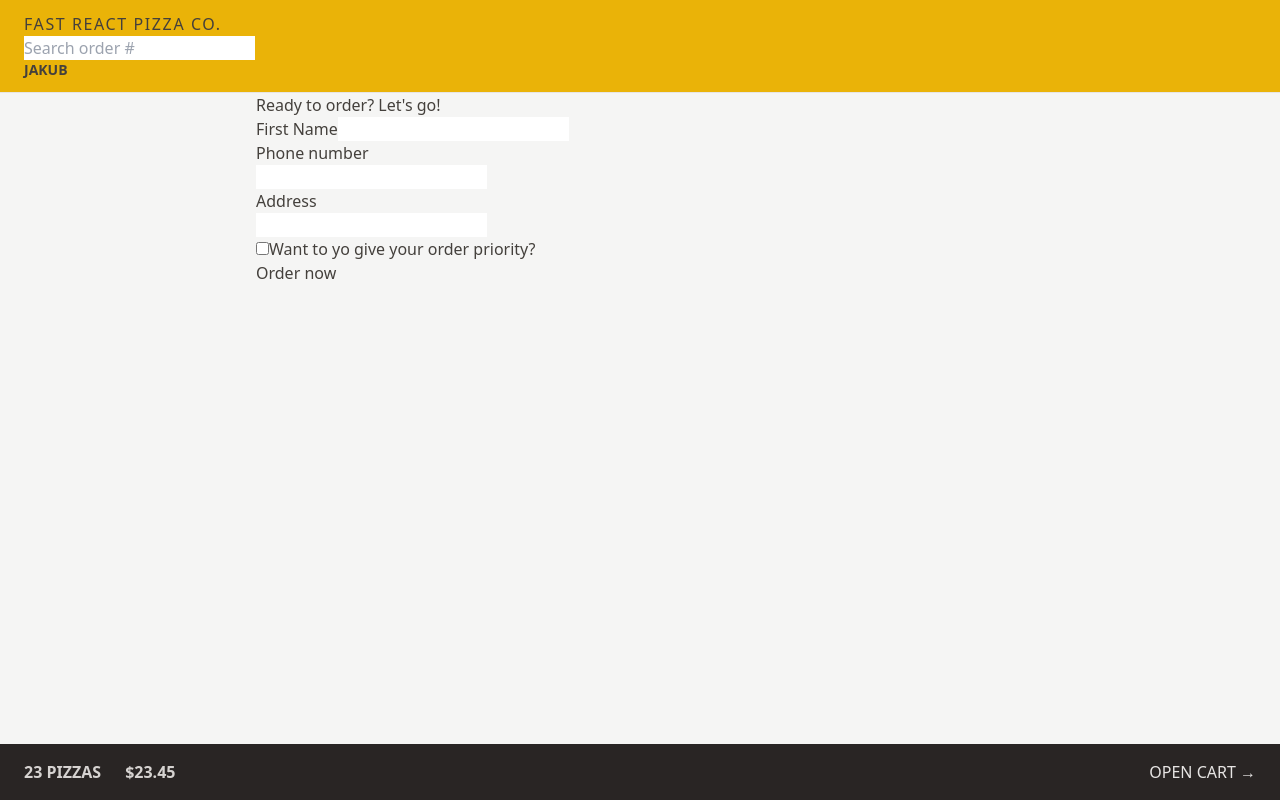
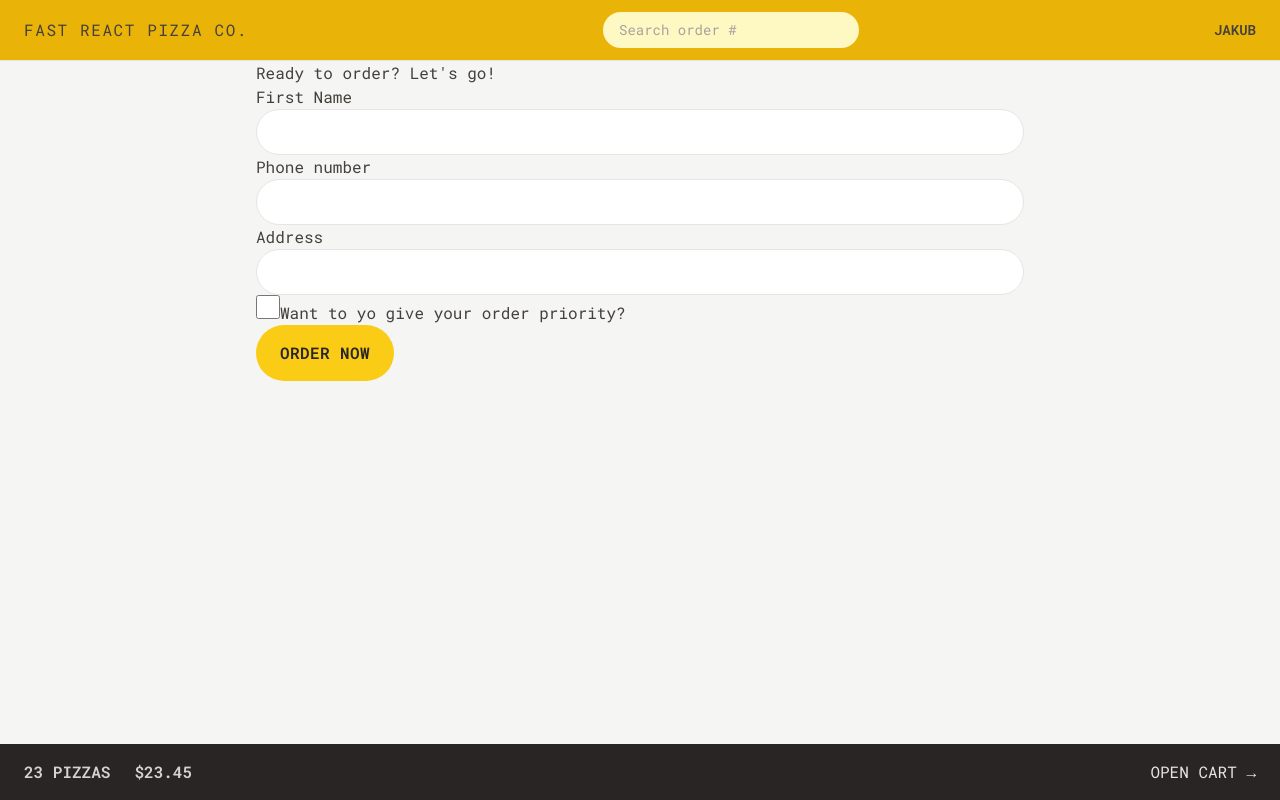
Before and after one commit to nastaj/fast-react-pizza, a React (Vite) app: page /order/new in a window 1280 px wide. Built offline with nearby package versions, Linux system fonts and the light colour scheme.

Commit message:
more styling

```diff
--- a/index.html
+++ b/index.html
@@ -3,7 +3,19 @@
   <head>
     <meta charset="UTF-8" />
     <link rel="icon" type="image/svg+xml" href="/vite.svg" />
-    <meta name="viewport" content="width=device-width, initial-scale=1.0" />
+    <meta
+      name="viewport"
+      content="width=device-width,
+    initial-scale=1.0"
+    />
+
+    <link rel="preconnect" href="https://fonts.googleapis.com" />
+    <link rel="preconnect" href="https://fonts.gstatic.com" crossorigin />
+    <link
+      href="https://fonts.googleapis.com/css2?family=Roboto+Mono:wght@300;400;500;600;700&display=swap"
+      rel="stylesheet"
+    />
+
     <title>Vite + React</title>
   </head>
   <body class="bg-stone-100 text-stone-700">
--- a/src/features/cart/Cart.jsx
+++ b/src/features/cart/Cart.jsx
@@ -1,23 +1,25 @@
-import { Link } from 'react-router-dom';
+import { Link } from "react-router-dom";
+import LinkButton from "../../ui/LinkButton";
+import Button from "../../ui/Button";
 
 const fakeCart = [
   {
     pizzaId: 12,
-    name: 'Mediterranean',
+    name: "Mediterranean",
     quantity: 2,
     unitPrice: 16,
     totalPrice: 32,
   },
   {
     pizzaId: 6,
-    name: 'Vegetale',
+    name: "Vegetale",
     quantity: 1,
     unitPrice: 13,
     totalPrice: 13,
   },
   {
     pizzaId: 11,
-    name: 'Spinach and Mushroom',
+    name: "Spinach and Mushroom",
     quantity: 1,
     unitPrice: 15,
     totalPrice: 15,
@@ -29,12 +31,13 @@
 
   return (
     <div>
-      <Link to="/menu">&larr; Back to menu</Link>
+      <LinkButton to="/menu">&larr; Back to menu</LinkButton>
 
       <h2>Your cart, %NAME%</h2>
 
       <div>
-        <Link to="/order/new">Order pizzas</Link>
+        <Button to="/order/new">Order pizzas</Button>
+
         <button>Clear cart</button>
       </div>
     </div>
--- a/src/features/order/CreateOrder.jsx
+++ b/src/features/order/CreateOrder.jsx
@@ -1,11 +1,12 @@
 import { useState } from "react";
 import { Form, redirect, useActionData, useNavigation } from "react-router-dom";
 import { createOrder } from "../../services/apiRestaurant";
+import Button from "../../ui/Button";
 
 // https://uibakery.io/regex-library/phone-number
 const isValidPhone = (str) =>
   /^\+?\d{1,4}?[-.\s]?\(?\d{1,3}?\)?[-.\s]?\d{1,4}[-.\s]?\d{1,4}[-.\s]?\d{1,9}$/.test(
-    str
+    str,
   );
 
 export async function action({ request }) {
@@ -26,10 +27,11 @@
 
   if (Object.keys(errors).length > 0) return errors;
 
-  // If everything is okay, create new order and redirect
-  const newOrder = await createOrder(order);
+  // // If everything is okay, create new order and redirect
+  // const newOrder = await createOrder(order);
 
-  return redirect(`/order/${newOrder.id}`);
+  // return redirect(`/order/${newOrder.id}`);
+  return null;
 }
 
 const fakeCart = [
@@ -72,13 +74,13 @@
       <Form method="POST">
         <div>
           <label>First Name</label>
-          <input type="text" name="customer" required />
+          <input className="input" type="text" name="customer" required />
         </div>
 
         <div>
           <label>Phone number</label>
           <div>
-            <input type="tel" name="phone" required />
+            <input className="input" type="tel" name="phone" required />
           </div>
           {formErrors?.phone && <p>{formErrors.phone}</p>}
         </div>
@@ -86,12 +88,13 @@
         <div>
           <label>Address</label>
           <div>
-            <input type="text" name="address" required />
+            <input type="text" name="address" required className="input" />
           </div>
         </div>
 
         <div>
           <input
+            className="h-6 w-6 accent-yellow-400 focus:outline-none focus:ring focus:ring-yellow-400 focus:ring-offset-2"
             type="checkbox"
             name="priority"
             id="priority"
@@ -103,9 +106,9 @@
 
         <div>
           <input type="hidden" name="cart" value={JSON.stringify(cart)} />
-          <button disabled={isSubmitting}>
+          <Button disabled={isSubmitting}>
             {isSubmitting ? "Placing order..." : "Order now"}
-          </button>
+          </Button>
         </div>
       </Form>
     </div>
--- a/src/features/order/SearchOrder.jsx
+++ b/src/features/order/SearchOrder.jsx
@@ -18,6 +18,7 @@
         placeholder="Search order #"
         value={query}
         onChange={(e) => setQuery(e.target.value)}
+        className="w-28 rounded-full bg-yellow-100 px-4 py-2 text-sm transition-all duration-300 placeholder:text-stone-400 focus:outline-none focus:ring focus:ring-yellow-500 focus:ring-opacity-50 sm:w-64 sm:focus:w-72"
       />
     </form>
   );
--- a/src/features/user/CreateUser.jsx
+++ b/src/features/user/CreateUser.jsx
@@ -1,4 +1,5 @@
 import { useState } from "react";
+import Button from "../../ui/Button";
 
 function CreateUser() {
   const [username, setUsername] = useState("");
@@ -18,12 +19,12 @@
         placeholder="Your full name"
         value={username}
         onChange={(e) => setUsername(e.target.value)}
-        className="w-72"
+        className="input mb-8 w-72"
       />
 
       {username !== "" && (
         <div>
-          <button>Start ordering</button>
+          <Button>Start ordering</Button>
         </div>
       )}
     </form>
--- a/src/index.css
+++ b/src/index.css
@@ -2,35 +2,16 @@
 @tailwind components;
 @tailwind utilities;
 
-/* body {
-  font-family:
-    system-ui,
-    -apple-system,
-    BlinkMacSystemFont,
-    "Segoe UI",
-    Roboto,
-    Oxygen,
-    Ubuntu,
-    Cantarell,
-    "Open Sans",
-    "Helvetica Neue",
-    sans-serif;
-  background-color: #f7f7f7;
-  color: #444;
+@layer components {
+  .input {
+    @apply w-full rounded-full border border-stone-200 px-4 py-2 text-sm transition-all duration-300 placeholder:text-stone-400 focus:outline-none focus:ring focus:ring-yellow-400 md:px-6 md:py-3;
   }
-
-.layout {
-  display: grid;
-  grid-template-rows: auto 1fr auto;
-  gap: 32px;
-  height: 100dvh;
-} */
 
   /* https://dev.to/afif/i-made-100-css-loaders-for-your-next-project-4eje */
   .loader {
     width: 45px;
     aspect-ratio: 0.75;
-  --c: no-repeat linear-gradient(#333 0 0);
+    --c: no-repeat linear-gradient(theme(colors.stone.800) 0 0);
     background:
       var(--c) 0% 50%,
       var(--c) 50% 50%,
@@ -65,3 +46,28 @@
         100% 100%;
     }
   }
+}
+
+/* body {
+  font-family:
+    system-ui,
+    -apple-system,
+    BlinkMacSystemFont,
+    "Segoe UI",
+    Roboto,
+    Oxygen,
+    Ubuntu,
+    Cantarell,
+    "Open Sans",
+    "Helvetica Neue",
+    sans-serif;
+  background-color: #f7f7f7;
+  color: #444;
+}
+
+.layout {
+  display: grid;
+  grid-template-rows: auto 1fr auto;
+  gap: 32px;
+  height: 100dvh;
+} */
--- /dev/null
+++ b/src/ui/Button.jsx
@@ -0,0 +1,22 @@
+import { Link } from "react-router-dom";
+
+function Button({ children, disabled, to }) {
+  const className =
+    "inline-block rounded-full bg-yellow-400 px-4 py-3 font-semibold uppercase tracking-wide text-stone-800 transition-all duration-300 hover:bg-yellow-300 focus:bg-yellow-300 focus:outline-none focus:ring focus:ring-yellow-300 focus:ring-offset-2 disabled:cursor-not-allowed sm:px-6 sm:py-4";
+
+  if (to) {
+    return (
+      <Link className={className} to={to}>
+        {children}
+      </Link>
+    );
+  }
+
+  return (
+    <button disabled={disabled} className={className}>
+      {children}
+    </button>
+  );
+}
+
+export default Button;
--- a/src/ui/Error.jsx
+++ b/src/ui/Error.jsx
@@ -1,4 +1,5 @@
 import { useNavigate, useRouteError } from "react-router-dom";
+import LinkButton from "./LinkButton";
 
 function Error() {
   const navigate = useNavigate();
@@ -8,7 +9,8 @@
     <div>
       <h1>Something went wrong 😢</h1>
       <p>{error.data || error.message}</p>
-      <button onClick={() => navigate(-1)}>&larr; Go back</button>
+
+      <LinkButton to="-1">&larr; Go back</LinkButton>
     </div>
   );
 }
--- a/src/ui/Header.jsx
+++ b/src/ui/Header.jsx
@@ -4,7 +4,7 @@
 
 function Header() {
   return (
-    <header className="border-b border-stone-200 bg-yellow-500 px-4 py-3 uppercase sm:px-6">
+    <header className="font-pizza flex items-center justify-between border-b border-stone-200 bg-yellow-500 px-4 py-3 uppercase sm:px-6">
       <Link to="/" className="tracking-widest">
         Fast React Pizza Co.
       </Link>
--- /dev/null
+++ b/src/ui/LinkButton.jsx
@@ -0,0 +1,22 @@
+import { Link, useNavigate } from "react-router-dom";
+
+function LinkButton({ children, to }) {
+  const navigate = useNavigate();
+  const className = "text-sm text-blue-500 hover:text-blue-600 hover:underline";
+
+  if (to === "-1") {
+    return (
+      <button className={className} onClick={() => navigate(-1)}>
+        &larr; Go back
+      </button>
+    );
+  }
+
+  return (
+    <Link to={to} className={className}>
+      {children}
+    </Link>
+  );
+}
+
+export default LinkButton;
--- a/src/ui/Loader.jsx
+++ b/src/ui/Loader.jsx
@@ -1,5 +1,9 @@
 function Loader() {
-  return <div className="loader"></div>;
+  return (
+    <div className="absolute inset-0 flex items-center justify-center bg-slate-200/20 backdrop-blur-sm">
+      <div className="loader"></div>
+    </div>
+  );
 }
 
 export default Loader;
--- a/tailwind.config.js
+++ b/tailwind.config.js
@@ -2,7 +2,15 @@
 export default {
   content: ["./index.html", "./src/**/*.{js,ts,jsx,tsx}"],
   theme: {
-    extend: {},
+    fontFamily: {
+      sans: "Roboto Mono, monospace",
+    },
+
+    extend: {
+      height: {
+        screen: "100dvh",
+      },
+    },
   },
   plugins: [],
 };
```
Lines whose indentation alone changed are shown as unchanged.
